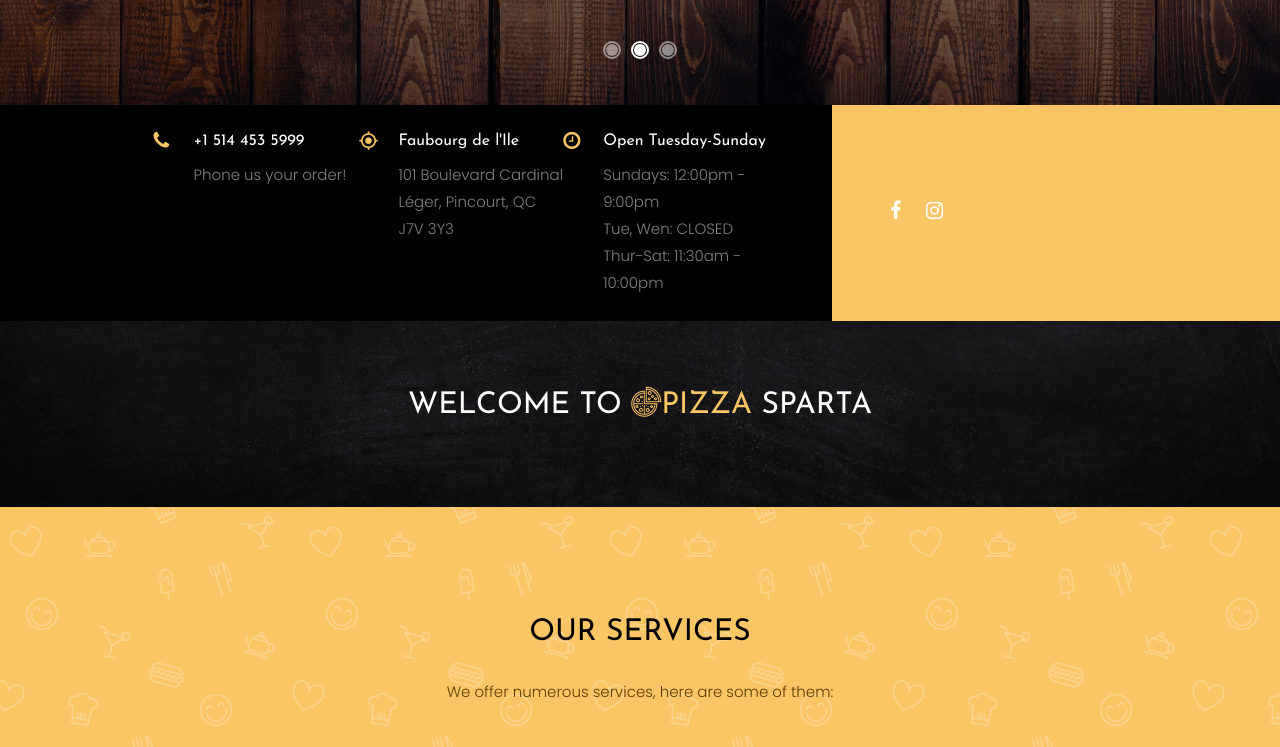
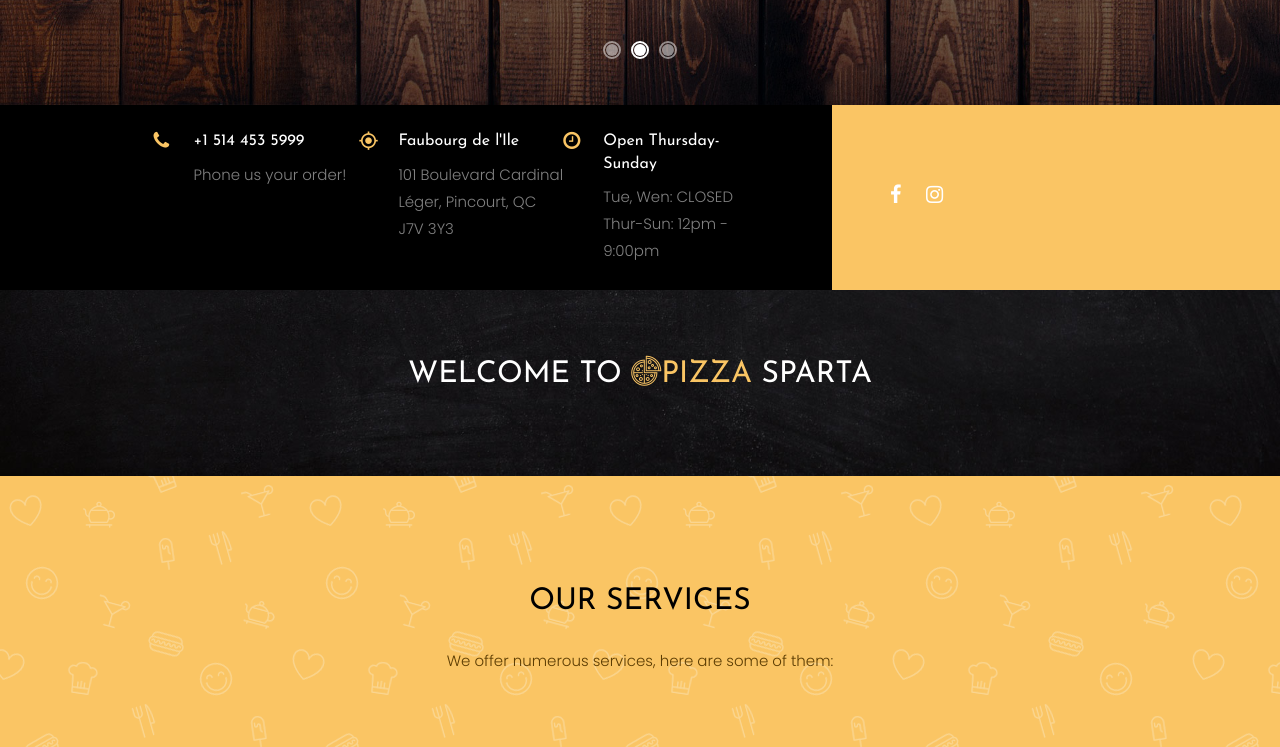
Before and after one commit to pSparta/pSparta.github.io, a plain HTML site: page index.html in a window 1280 px wide. Shown: the part 1180-1927 px from the top of the page. Drawn offline with Linux system fonts and the light colour scheme; some packages are replaced by stand-ins of ours; no server answers; files whose address does not match are found by name.

Commit message:
Fixed open times

```diff
--- a/index.html
+++ b/index.html
@@ -148,10 +148,9 @@
 	    				<div class="col-md-4 d-flex ftco-animate">
 	    					<div class="icon"><span class="icon-clock-o"></span></div>
 	    					<div class="text">
-	    						<h3>Open Tuesday-Sunday</h3>
-									<p>Sundays: 12:00pm - 9:00pm</p>
+	    						<h3>Open Thursday-Sunday</h3>
 									<p>Tue, Wen: CLOSED</p>
-									<p>Thur-Sat: 11:30am - 10:00pm</p>
+									<p>Thur-Sun: 12pm - 9:00pm</p>
 	    					</div>
 	    				</div>
 	    			</div>
```
